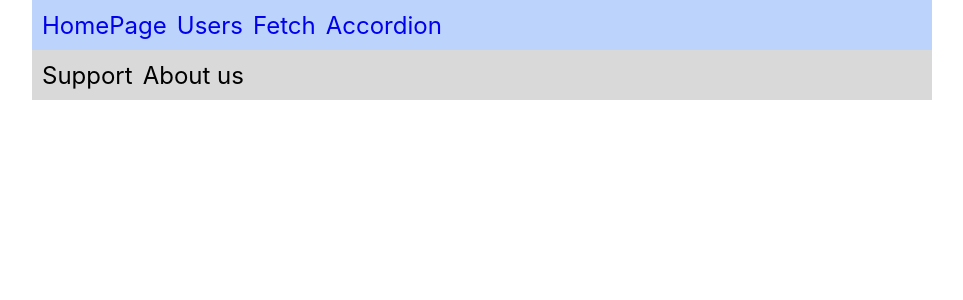
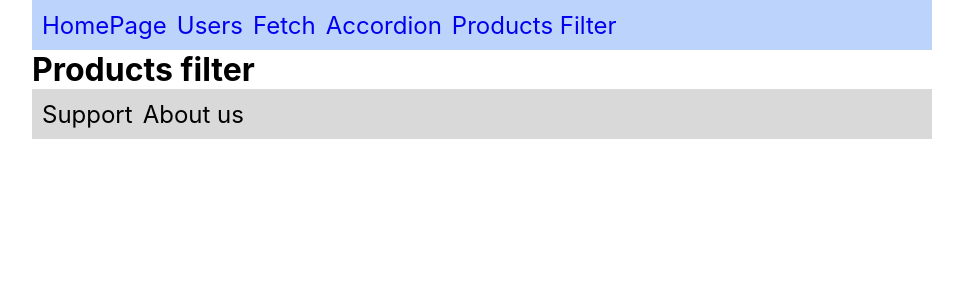
Before and after one commit to michael-ryk/react-all-concept-in-one-project, a React (Create React App) app: page /products-filter in a window 1280 px wide. Shown: the top 300 px of the page, without its empty margins (158-1121 px from the left). Built offline with nearby package versions, Linux system fonts and the light colour scheme.

Commit message:
Add products filter page

```diff
--- a/src/App.js
+++ b/src/App.js
@@ -1,13 +1,16 @@
 import { Route, Routes, Navigate } from 'react-router-dom';
 
-import classes from './App.module.css'
 import UserModule from './components/UI/UserModule';
 import FetchApi from './components/FetchApi/FetchApi';
 import Layout from './layout/Layout';
 import MainNavigation from './layout/MainNavigation';
 import Footer from './layout/Footer';
+
 import HomePage from './pages/HomePage';
 import Accordion from './pages/Accordion';
+import ProductsFilter from './pages/ProductsFilter';
+
+import classes from './App.module.css'
 
 function App() {
   return (
@@ -20,6 +23,7 @@ function App() {
           <Route path='usermodule' element={<UserModule />} />
           <Route path='fetchapi' element={<FetchApi />} />
           <Route path='accordion' element={<Accordion />} />
+          <Route path='products-filter' element={<ProductsFilter />} />
         </Routes>
       </Layout>
       <Footer />
--- a/src/layout/MainNavigation.jsx
+++ b/src/layout/MainNavigation.jsx
@@ -27,6 +27,11 @@ const MainNavigation = () => {
               Accordion
             </NavLink>
           </li>
+          <li>
+            <NavLink to='products-filter' className={({isActive}) => isActive ? activeClassName : undefined}>
+              Products Filter
+            </NavLink>
+          </li>
         </ul>
       </nav>
     </header>
--- /dev/null
+++ b/src/pages/ProductsFilter.js
@@ -0,0 +1,6 @@
+const ProductsFilter = () => {
+
+  return <h1> Products filter </h1>
+}
+
+export default ProductsFilter;
```
